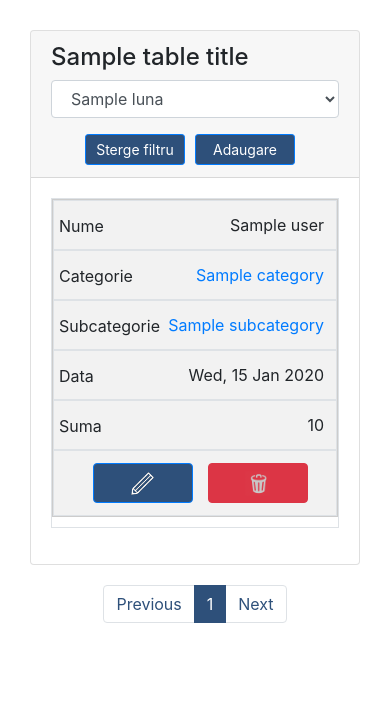
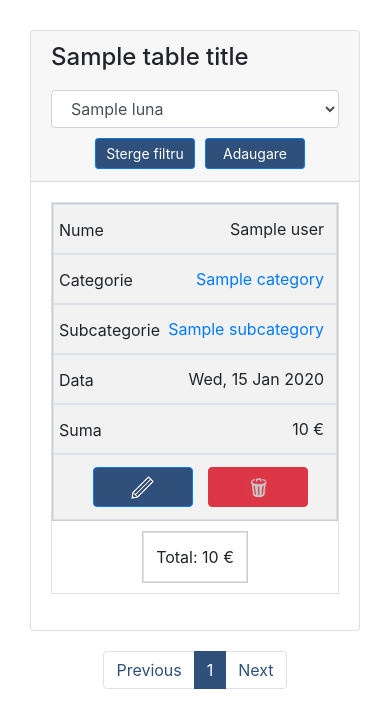
Before and after one commit to tupyy/homesite, a Django app: template templates/money/payment/view_month.html in a window 390 px wide. Shown: the part 56-784 px from the top of the page. Run offline with Django 3.2, Linux system fonts and the light colour scheme; the template is opened without the code that fills it: most values are stand-ins (such as "Sample title", 1, 10 or a date in 2020); some libraries are stand-ins or nearby versions.

Commit message:
fix html and css for mobile, pad

```diff
--- a/money/static/money/css/table.css
+++ b/money/static/money/css/table.css
@@ -19,12 +19,15 @@
     background-color: #03465C;
 }
 
-@media only screen and (min-width: 760px) {
+div.form-group.row {
+    margin-bottom: 0;
+}
+
+@media only screen and (min-width: 1030px) {
     .payments-table {
         margin: 0 20px auto 20px;
         font-family: 'Roboto', sans-serif;
         font-size: 14px;
-        width: 100%;
     }
 
     .panel-table .card-body {
@@ -47,6 +50,20 @@
 
     .table > tbody > tr > .action-cell {
         width: 100px;
+    }
+
+    .table > tfoot > tr > td {
+        text-align: left;
+        font-weight: bold;
+        font-size: 15px;
+    }
+
+    .table > tbody > tr > td:nth-of-type(5):after {
+        content: " €";
+    }
+
+    .table > tfoot:last-child > tr > td:after {
+        content: " €";
     }
 
     .panel-table .panel-body .table-bordered {
@@ -113,18 +130,19 @@
         height: 25px;
         filter: invert(1)
     }
+
 }
 
-@media only screen and (max-width: 760px),
-(min-device-width: 768px) and (max-device-width: 1024px) {
-    .action-container-create {
-        display: flex;
-        justify-content: center;
+@media only screen and (max-width: 1024px) {
+
+    .action-container {
+        margin-bottom: 10px;
     }
 
     .no-data {
         display: none !important;
     }
+
     /* Force table to not be like tables anymore */
     table,
     thead,
@@ -208,7 +226,32 @@
         content: "Suma";
     }
 
+    td:nth-of-type(5):after {
+        content: " €";
+    }
+
     td:nth-of-type(6) {
         display: none;
     }
+
+    tfoot tr:last-child td:before {
+        content: "";
+    }
+
+    tfoot tr:last-child td:after {
+        content: " €";
+    }
+
+    tfoot {
+        display: flex;
+        justify-content: center;
+    }
 }
+
+@media only screen and (max-width: 768px) {
+    .action-container-create {
+        display: flex;
+        justify-content: center;
+        margin: auto;
+    }
+}
--- a/money/static/money/css/view_month.css
+++ b/money/static/money/css/view_month.css
@@ -38,10 +38,6 @@
 }
 .action-container {
     margin: auto;
-}
-
-.action-container-create {
-    margin-right: 20px;
 }
 
 @media screen and (max-width: 766.99px) {
--- a/templates/money/payment/payment_table.html
+++ b/templates/money/payment/payment_table.html
@@ -3,10 +3,10 @@
     <div class="card panel-default panel-table">
         <div class="card-header">
             <div class="row">
-                <div class="col-lg-1 col-xd action-container">
+                <div class="col-xl-1 col-lg-2 col-xd action-container">
                     <h4 class="panel-title">{{ table_title }}</h4>
                 </div>
-                <div class="col-xs-4 col-lg-1 text-left action-container">
+                <div class="col-xs-4 col-lg-2 col-xl-1 text-left action-container">
                     {% include 'money/payment/form_months.html' %}
                 </div>
                 <div class="col col-xs-6 text-right action-container action-container-create">
@@ -80,6 +80,11 @@
                     </tr>
                 {% endif %}
                 </tbody>
+                <tfoot>
+                    <tr>
+                        <td colspan="{{ columns_labels|length|add:1 }}">Total: {{ total }}</td>
+                    </tr>
+                </tfoot>
             </table>
         </div>
     </div>
```
Also changed, not shown: money/static/money/css/add_payment.css (+0 -72 lines).
